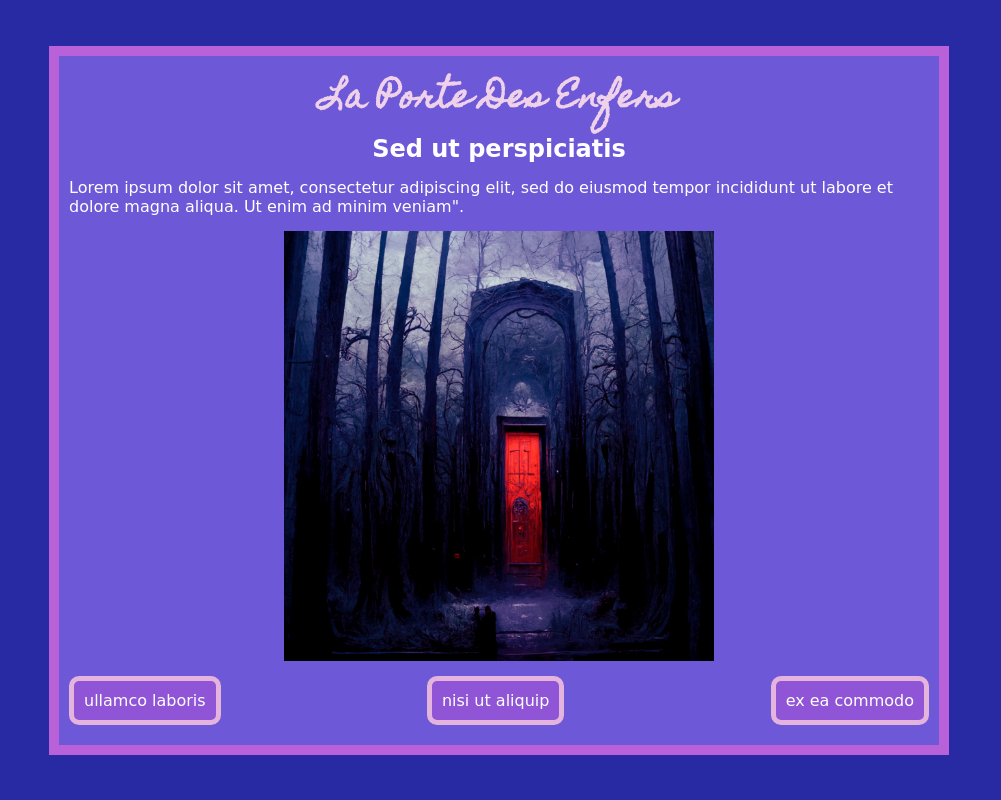
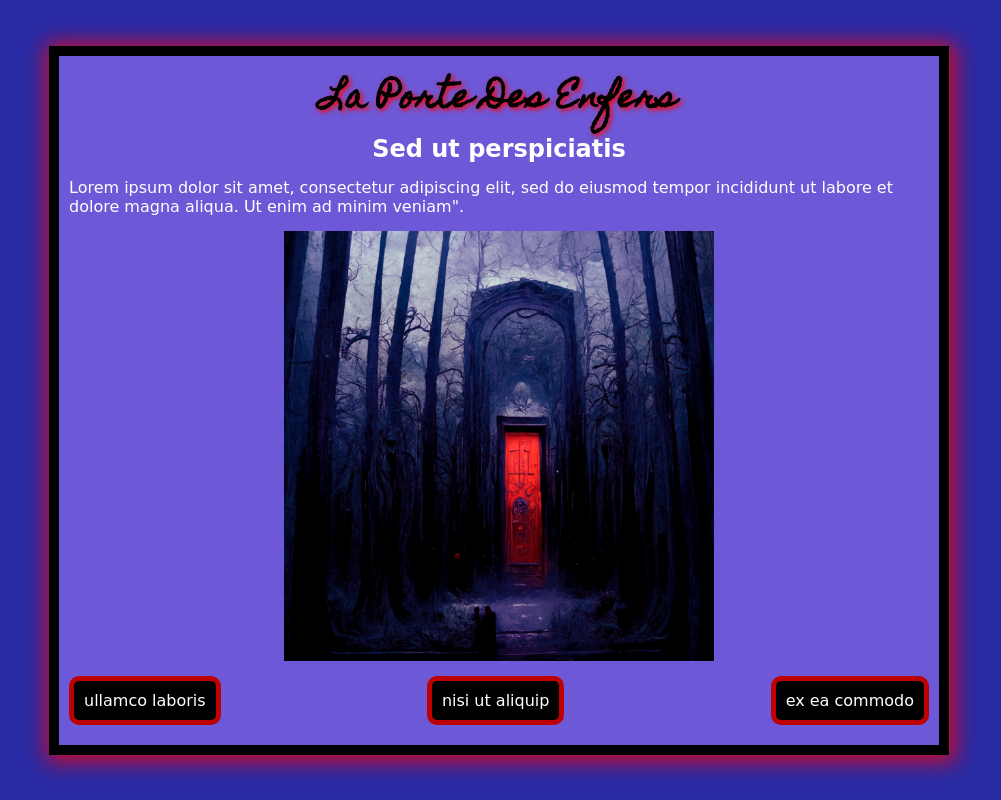
Before and after one commit to jessybous/vous-etes-le-heros, a plain HTML site: page boustany_jessica_vous-etes-le-heros_582-324MO/index.html in a window 1280 px wide. Shown: the whole page, without its empty margins (141-1142 px from the left). Drawn offline with Linux system fonts and the light colour scheme; a web font is replaced by a local one.

Commit message:
color-start

```diff
--- a/boustany_jessica_vous-etes-le-heros_582-324MO/styles.css
+++ b/boustany_jessica_vous-etes-le-heros_582-324MO/styles.css
@@ -17,7 +17,8 @@ body {
   max-width: 900px;
   min-height: 100px;
   background-color: #6d58d7;
-  border: 10px solid#b961d9;
+  border: 10px solid#000;
+  box-shadow: 2px 2px 20px 5px rgba(255, 0, 0, 0.747);
   align-items: center;
   justify-content: center;
   flex-direction: column;
@@ -27,7 +28,8 @@ body {
 
 .logo {
   font-family: "Homemade Apple", cursive;
-  color: #efd2ea;
+  color: #000;
+  text-shadow: 2px 2px 5px red;
   text-transform: capitalize;
 }
 
@@ -56,14 +58,14 @@ body {
 }
 
 .bouton {
-  background-color: #8f55d6;
-  border: 5px solid #e4b4dc;
+  background-color: #000;
+  border: 5px solid rgba(255, 0, 0, 0.747);
   padding: 10px;
   border-radius: 10px;
 }
 
 .bouton:hover {
-  background-color: #e4b4dc;
-  border: 5px solid #c969bb;
-  color: #8f55d6;
+  background-color: rgba(255, 0, 0, 0.747);
+  border: 5px solid #000;
+  color: #fff;
 }
```
